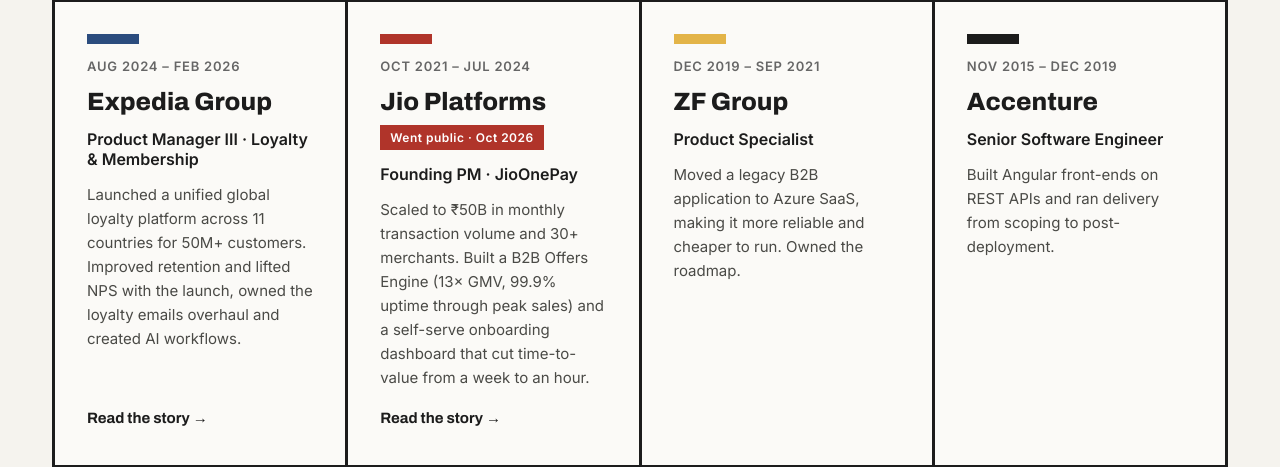
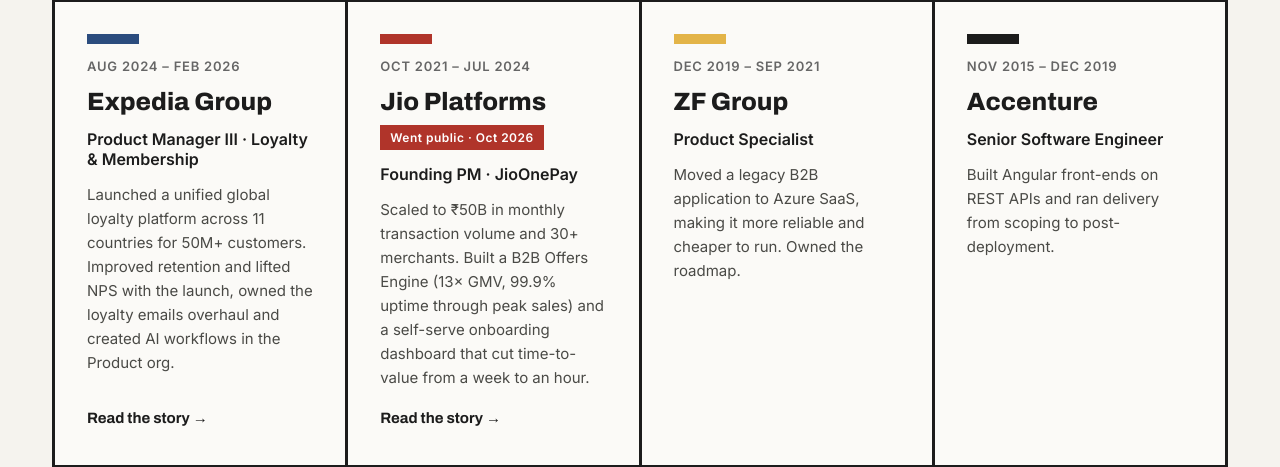
Before and after one commit to roshnisubudhi6/portfolio, a plain HTML site: page index.html in a window 1280 px wide. Shown: the part 1699-2166 px from the top of the page. Drawn offline with Linux system fonts and the light colour scheme.

Commit message:
Experience: AI workflows in the Product org
Co-Authored-By: Claude Opus 5.5 <noreply@anthropic.com>
Claude-Session: https://claude.ai/code/session_01VgsfM4vZtAu2R2ndciMkHh

```diff
--- a/index.html
+++ b/index.html
@@ -146,7 +146,7 @@ document.addEventListener('click',function(e){
 <p style="margin:0;font-size:13px;font-weight:600;letter-spacing:.06em;text-transform:uppercase;color:#666">Aug 2024 – Feb 2026</p>
 <h3 style="margin:0;font-family:Archivo;font-weight:800;font-size:25px">Expedia Group</h3>
 <p style="margin:0;font-weight:600">Product Manager III · Loyalty &amp; Membership</p>
-<p style="margin:0;font-size:15px;line-height:1.6;color:#4A4A46">Launched a unified global loyalty platform across 11 countries for 50M+ customers. Improved retention and lifted NPS with the launch, owned the loyalty emails overhaul and created AI workflows.</p>
+<p style="margin:0;font-size:15px;line-height:1.6;color:#4A4A46">Launched a unified global loyalty platform across 11 countries for 50M+ customers. Improved retention and lifted NPS with the launch, owned the loyalty emails overhaul and created AI workflows in the Product org.</p>
 <a class="nl" href="expedia.html" style="--c:#2B4C7E;align-self:flex-start;margin-top:auto;font-family:Archivo;font-weight:700;font-size:15px">Read the story →</a>
 </article>
 <article class="it card" style="--d:.22s;background:#FBFAF7;padding:32px;display:flex;flex-direction:column;gap:14px">
```
